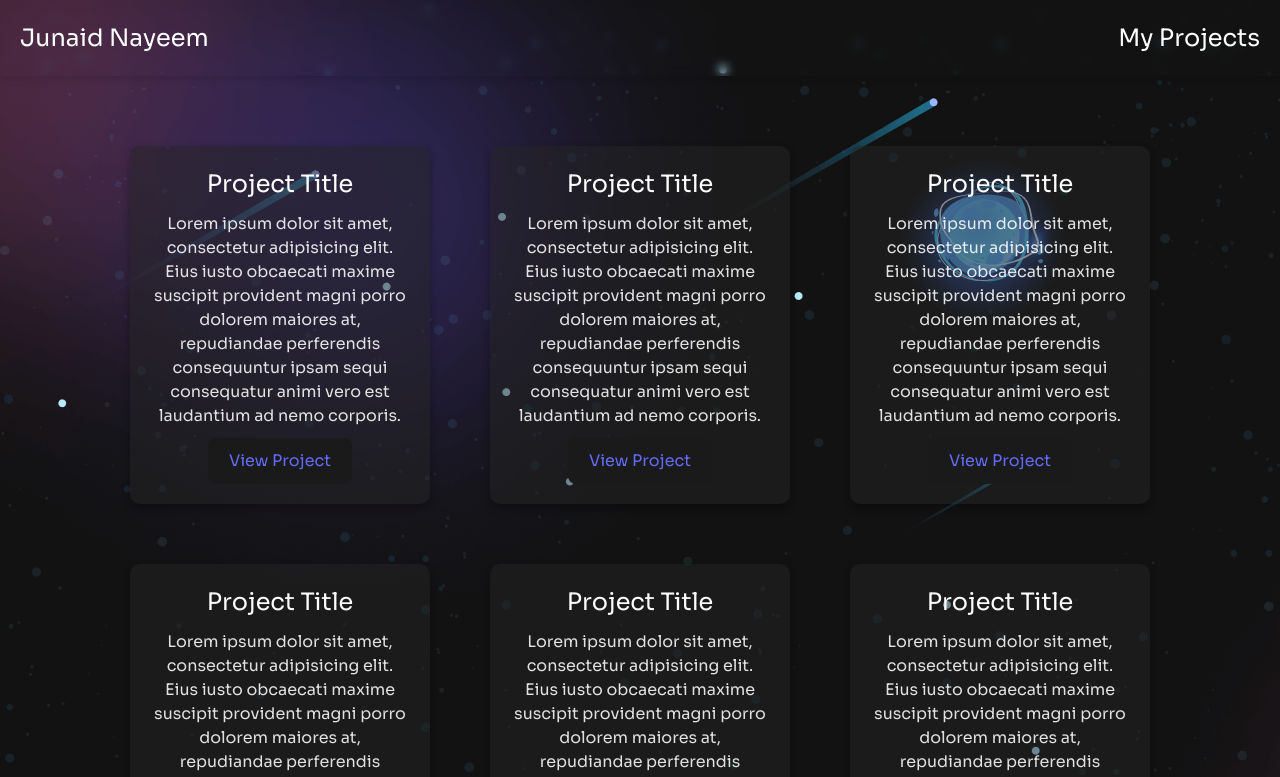
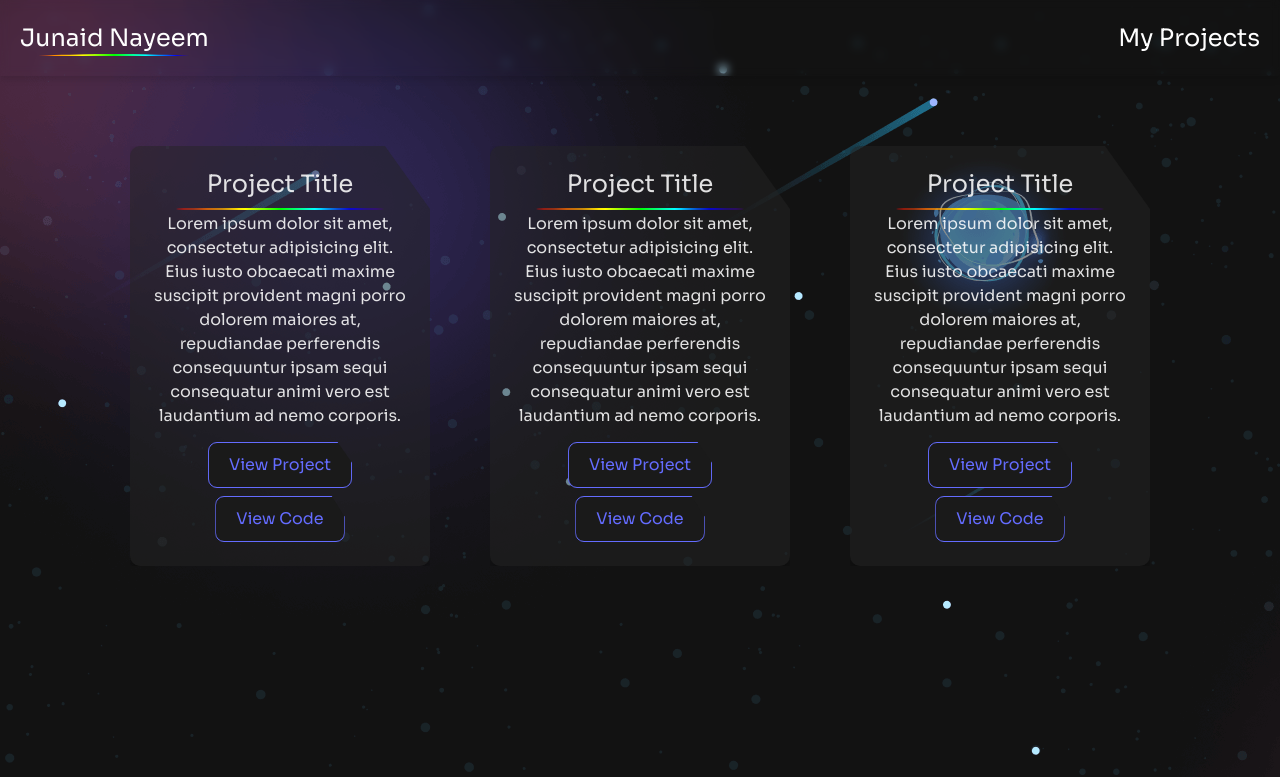
Before and after one commit to vaibhavalphabits/projectpage, a React (Vite) app: page / in a window 1280 px wide. Shown: the top 777 px of the page. Built offline with nearby package versions, Linux system fonts and the light colour scheme.

Commit message:
FinalCommit

```diff
--- a/src/App.jsx
+++ b/src/App.jsx
@@ -2,7 +2,7 @@
 import React from "react";
 import { BrowserRouter, Routes, Route } from "react-router-dom";
 import Dashboard from "./pages/Dashboard";
-// import "../src/assets/scss/Global.scss";
+
 
 function App() {
   return (
--- a/src/assets/scss/global.scss
+++ b/src/assets/scss/global.scss
@@ -1,12 +1,68 @@
-// Description
+// This SCSS is for Dashboard Component
+
 .Container {
   display: flex;
   flex-direction: column;
   min-height: 100vh;
-   font-family:var(--font-sora), ui-sans-serif, system-ui, sans-serif, "Apple Color Emoji", "Segoe UI Emoji", "Segoe UI Symbol", "Noto Color Emoji";
+  font-family: var(--font-sora), ui-sans-serif, system-ui, sans-serif, "Apple Color Emoji", "Segoe UI Emoji", "Segoe UI Symbol", "Noto Color Emoji";
+
+  // Header
+  .HeaderContainer {
+    display: flex;
+    justify-content: space-between;
+    align-items: center;
+    padding: 20px;
+    color: rgba(255, 255, 255, 0.87);
+    background-color: rgb(14 12 21 / var(--tw-bg-opacity));
+    backdrop-filter: blur(5px);
+    border-color: rgb(37 33 52 / var(--tw-border-opacity));
+    position: sticky;
+    top: 0;
+    z-index: 1000;
+    box-shadow: 0 4px 6px rgba(0, 0, 0, 0.1);
+    font-family: inherit;
+
+    .StyledLink {
+      position:relative;
+      font-size: 1.5em;
+      color: #ffff;
+      text-decoration: none;
+      margin-right: 20px;
+      overflow: hidden;
+      transition: color 0.3s ease;
+
+      &:hover {
+        color: rgba(255, 255, 255, 0.87);
       }
 
-.Content{
+      &::after {
+        content: "";
+        position: absolute;
+        left: 50%;
+        bottom: -8px;
+        width: 100%;
+        height: 10px;
+        background: linear-gradient(to right, #ff0000, #ff7f00, #ffff00, #00ff00, #00ffff, #0000ff, #4b0082); // Rainbow gradient
+        border-radius:70%;
+        transform: translateX(-50%);
+        transition: height 0.3s ease;
+      }
+
+      &:hover::after {
+        height: 12px;
+      }
+    }
+
+    .Title {
+      font-size: 1.5em;
+      color: #ffff;
+      margin: 0;
+    }
+
+  }
+
+  // Content
+  .Content {
     text-align: center;
     display: flex;
     justify-content: center;
@@ -15,49 +71,9 @@
     margin-top: 50px;
     gap: 20px;
     flex-grow: 1;
-}
-// Header
 
-.HeaderContainer{
-  display: flex;
-  justify-content: space-between;
-  align-items: center;
-  padding: 20px;
-  color: rgba(255, 255, 255, 0.87);
-  background-color:rgb(14 12 21 / var(--tw-bg-opacity));
-  backdrop-filter:blur(5px);
-  border-color: rgb(37 33 52 / var(--tw-border-opacity));
-  font-family:var(--font-sora), ui-sans-serif, system-ui, sans-serif, "Apple Color Emoji", "Segoe UI Emoji", "Segoe UI Symbol", "Noto Color Emoji";
-  position: sticky;
-  top: 0;
-  z-index: 1000;
-  box-shadow: 0 4px 6px rgba(0, 0, 0, 0.1);
-  flex:1;
-}
-.StyledLink{
-  font-size:1.5em;
-  color: #ffff;
-  text-decoration: none;
-  margin-right: 20px;
-  transition: color 0.3s ease;
-  flex:1;
-
-  &:hover {
-    color: rgba(255, 255, 255, 0.87);
-  }
-
-
-}
-
-.Title{
-  font-size: 1.5em;
-  color: #ffff;
-  margin: 0;
-}
-
-// Card
-
-.Card{
+    // Card inside Content
+    .Card {
       position: relative;
       background-color: rgba(36, 36, 36, 0.5);
       color: rgba(255, 255, 255, 0.87);
@@ -66,44 +82,62 @@
       width: 300px;
       margin: 20px;
       box-shadow: 0 4px 8px rgba(0, 0, 0, 0.3);
-   font-family:var(--font-sora), ui-sans-serif, system-ui, sans-serif, "Apple Color Emoji", "Segoe UI Emoji", "Segoe UI Symbol", "Noto Color Emoji";
+      font-family: inherit;
       transition: opacity 0.3s ease;
+      // This we have used to cut the above top right part of form...
+      // top-left corner of the element.top-right corner.bottom-right corner. bottom-left corner.
+      clip-path: polygon(0 0,85% 0, 100% 15%, 100% 100%, 0 100%);
 
-   &:hover{
-    .BackgroundImage{
-        opacity: 0.2;
+
+
+
+      &:hover {
+        .BackgroundImage {
+          opacity: 0.1;
         }
       }
 
-}
-
-.BackgroundImage{
-
+      // Background image inside Card
+      .BackgroundImage {
         position: absolute;
         top: 0;
         left: 0;
         width: 100%;
         height: 100%;
-
         background-size: cover;
         background-position: center;
         opacity: 0;
         transition: opacity 0.3s ease;
 
-
       }
 
-.CardContent{
-
-    position:relative;
+      // Card content inside Card
+      .CardContent {
+        position: relative;
         padding: 20px;
         text-align: center;
+
+        .Title {
+          position: relative;
+          font-size: 1.5em;
+          margin: 0;
+
+      &::after {
+        content: "";
+        position: absolute;
+        left: 50%;
+        bottom: -8px;
+        width: 80%;
+        height: 2px;
+        background: linear-gradient(to right, #ff0000, #ff7f00, #ffff00, #00ff00, #00ffff, #0000ff, #4b0082); // Rainbow gradient
+        border-radius:70%;
+        transform: translateX(-50%);
+        transition: height 0.3s ease;
       }
 
-
-.Title {
-  font-size: 1.5em;
-  margin: 0;
+      &:hover::after {
+        height: 6px;
+      }
         }
 
         .Description {
@@ -113,35 +147,41 @@
         }
 
         .Button {
+
           display: inline-block;
+          margin: 4px;
           padding: 10px 20px;
-  border-radius: 8px;
-  border: 1px solid transparent;
+          border-radius: 9px;
+          border: 0.1px solid transparent;
           background-color: #1a1a1a;
           color: #646cff;
           text-decoration: none;
-  transition: border-color 0.25s, background-color 0.25s;
+          border-color: #646cff;
+          position: relative;
+
+          transition: border-color 0.5s, background-color 0.25s;
+          clip-path: polygon(0 0, 90% 0, 100% 45%, 100% 100%, 0 100%);
 
           &:hover {
             border-color: #646cff;
             background-color: #333;
           }
         }
+      }
+    }
+  }
 
   // Footer
-
-
-.FooterContainer{
-
+  .FooterContainer {
     color: rgba(255, 255, 255, 0.87);
-  display:flex;
-  justify-content:space-between;
+    display: flex;
+    justify-content: space-between;
     align-items: center;
     padding: 20px;
- font-family:var(--font-sora), ui-sans-serif, system-ui, sans-serif, "Apple Color Emoji", "Segoe UI Emoji", "Segoe UI Symbol", "Noto Color Emoji";
+    font-family: inherit;
     border-top: 1px solid rgba(255, 255, 255, 0.1);
-}
-.SocialLinks{
+
+    .SocialLinks {
       display: flex;
       align-items: center;
       margin-bottom: 1px;
@@ -158,7 +198,9 @@
       }
     }
 
-.Copyright{
+    .Copyright {
       font-size: 0.9em;
       color: rgba(255, 255, 255, 0.6);
     }
+  }
+}
--- a/src/components/Footer.jsx
+++ b/src/components/Footer.jsx
@@ -6,7 +6,9 @@ import '../assets/scss/Global.scss'
 
 const Footer = () => {
   return (
-    <div className='FooterContainer'>
+    <div className='FooterContainer'
+
+    >
       <div className='Copyright'>
         &copy; {new Date().getFullYear()} Junaid Nayeem . All Rights Reserved.
       </div>
--- a/src/components/card.jsx
+++ b/src/components/card.jsx
@@ -3,18 +3,32 @@
 // eslint-disable-next-line no-unused-vars
 import React, { useEffect, useRef } from 'react';
 import '../assets/scss/Global.scss';
-
+import { ScrollTrigger } from 'gsap/ScrollTrigger';
 import gsap from 'gsap';
 
+
+
+
+gsap.registerPlugin(ScrollTrigger);
 const ProjectCard = ({imageURL}) => {
   const cardRef = useRef(null);
 
   useEffect(() => {
-
+    const element = cardRef.current;
     gsap.fromTo(
-      cardRef.current,
+      element,
       { opacity: 0, y: 50 },
-      { opacity: 1, y: 0, duration: 1.5, ease: 'power3.out', delay: 0.2 }
+      {
+        opacity: 1,
+        y: 0,
+        duration: 1.5,
+        ease: 'power3.out',
+        scrollTrigger: {
+          trigger: element,
+          start: 'top 80%',
+          toggleActions: 'play reverse play reverse',
+        },
+      }
     );
   }, []);
 
@@ -49,7 +63,12 @@ const ProjectCard = ({imageURL}) => {
         <div className='Description'>
           Lorem ipsum dolor sit amet, consectetur adipisicing elit. Eius iusto obcaecati maxime suscipit provident magni porro dolorem maiores at, repudiandae perferendis consequuntur ipsam sequi consequatur animi vero est laudantium ad nemo corporis.
         </div>
-        <div className='Button'href="#">View Project</div>
+        <a className="Button" href="#">
+          View Project
+        </a>
+        <a className="Button" href="#">
+          View Code
+        </a>
       </div>
     </div>
   );
```
Lines whose indentation alone changed are shown as unchanged.
